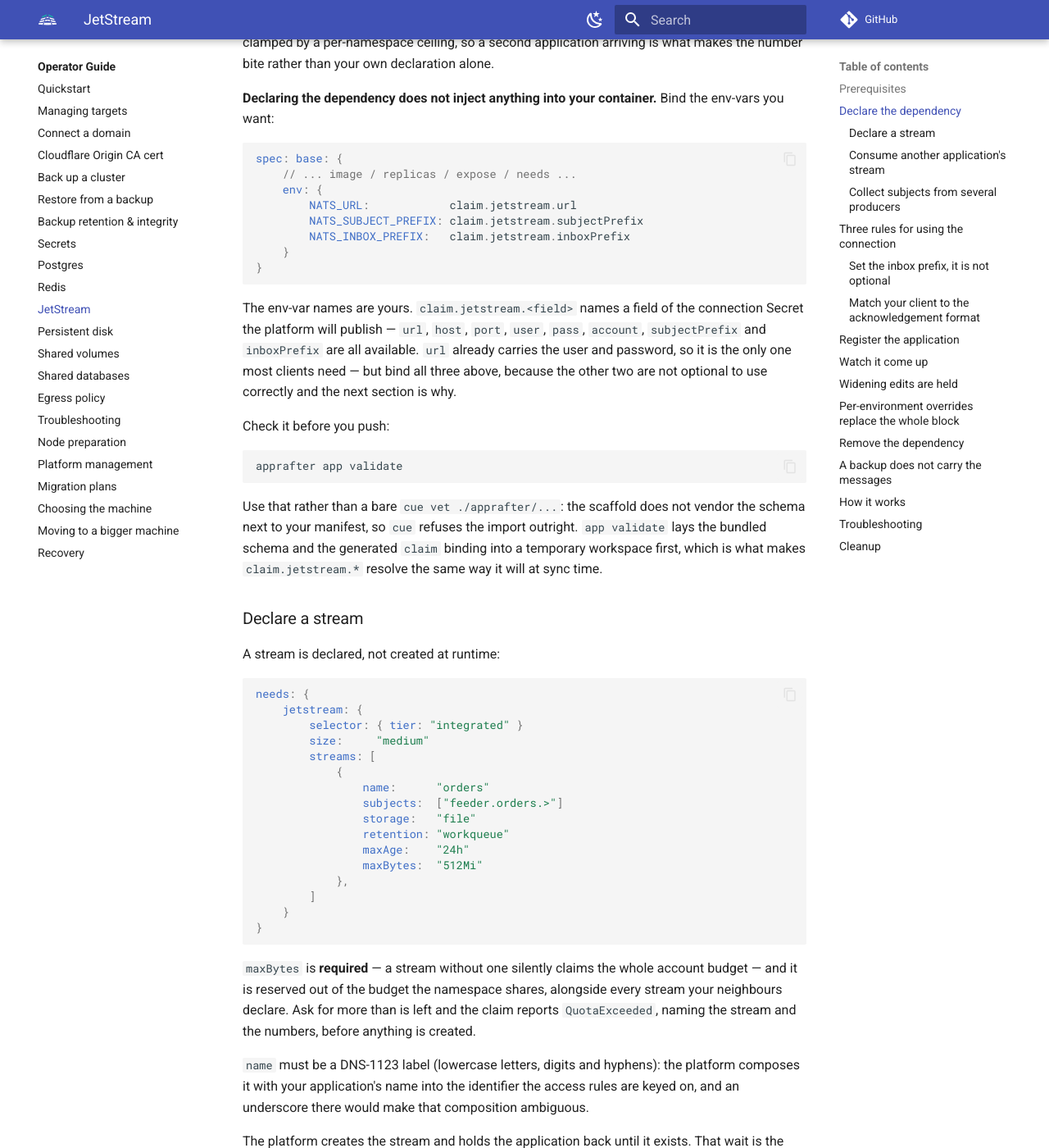
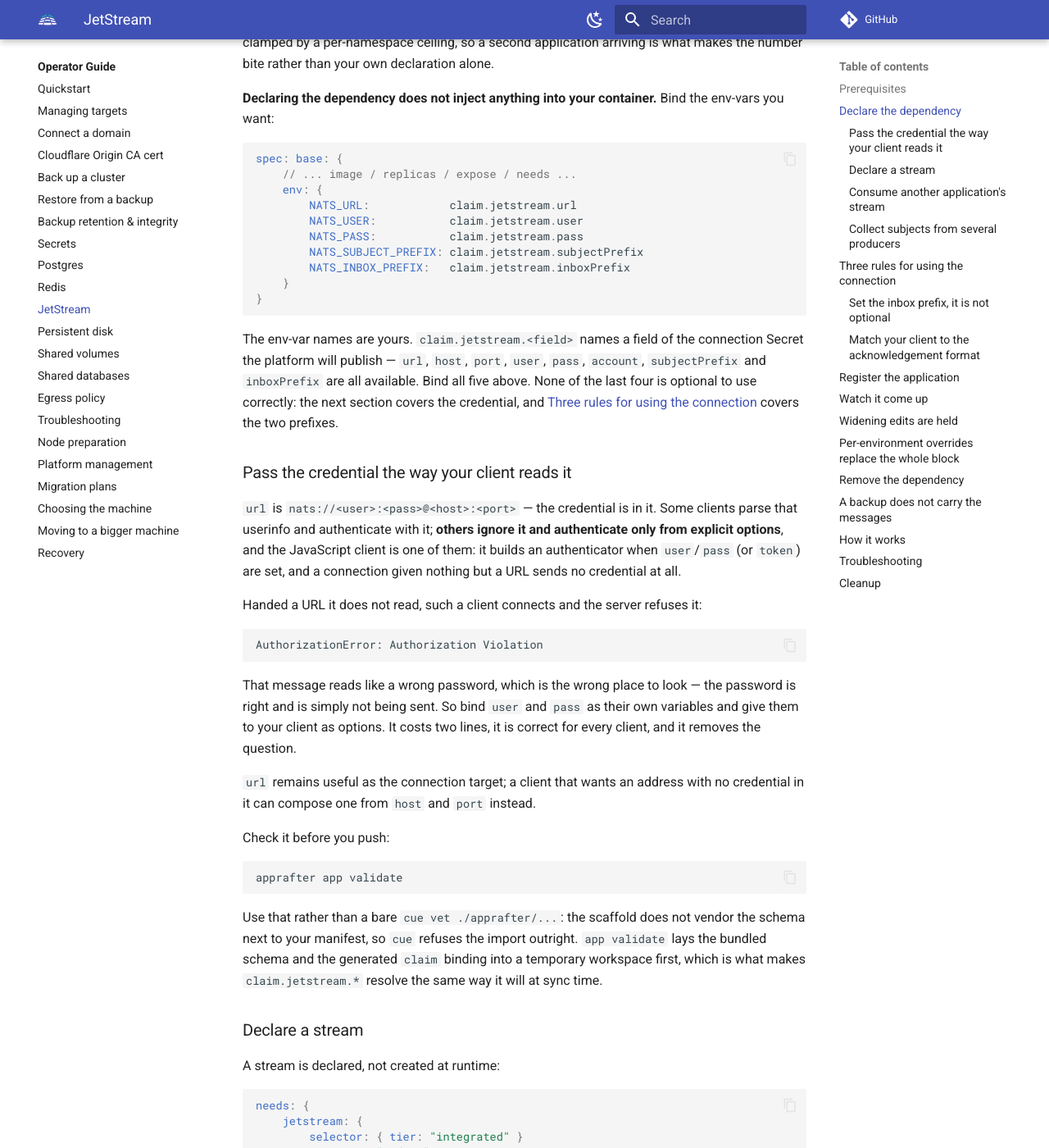
Before and after one commit to AppRafter/apprafter, an MkDocs documentation site: the page built from docs/operator-guide/jetstream.md, in a window 1280 px wide and 1400 px high, scrolled down 1243 px. Shown: the whole window at 82% size. Built offline with MkDocs 1.6.1 and Material for MkDocs 9.7.7, drawn with Linux system fonts in a browser that asks for light colours; comment, search, counter and statistics services are not loaded; some of the changed text lies outside the part shown.

Commit message:
docs(jetstream): the guide sent Bun clients into Authorization Violation
The connection section said of the Secret's fields:

    `url` already carries the user and password, so it is the only one most
    clients need

True of the Go client, and of the Rust client the provisioner's own verify
step uses. False for the JavaScript client — which is what this platform's
documented runtime, `@onebun/nats` over nats.js, uses. nats.js builds an
authenticator only when `user`/`pass` (or `token`) are set as connection
OPTIONS; a connection given nothing but `nats://user:pass@host:4222` in
`servers` sends no credential, and the server refuses it:

    AuthorizationError: Authorization Violation

The failure is misleading three ways at once. The message reads like a wrong
password, when the password is right and is simply not being sent. The
platform's own verify passes, because the Rust client takes user and pass as
separate arguments and never exercises the URL path — so the claim goes Ready
and every platform-side signal is green. And it is only reachable once a claim
IS ready, so it arrives after everything else has already gone green.

The example now binds `user` and `pass`, the sentence is replaced by a section
naming which clients read userinfo and which do not, and the symptom is in the
troubleshooting table under its literal error string so a search for it lands
somewhere useful.

No code change: the claim vocabulary already exposes `user` and `pass`
(`schemas/v1alpha1/application.cue:226`), so the correction in any affected
manifest is two lines.

Co-Authored-By: Claude Opus 5 (1M context) <noreply@anthropic.com>
Claude-Session: https://claude.ai/code/session_01LMR6YWzt8LKr5SoojhthzH

````diff
--- a/docs/operator-guide/jetstream.md
+++ b/docs/operator-guide/jetstream.md
@@ -67,6 +67,8 @@ spec: base: {
     // ... image / replicas / expose / needs ...
     env: {
         NATS_URL:            claim.jetstream.url
+        NATS_USER:           claim.jetstream.user
+        NATS_PASS:           claim.jetstream.pass
         NATS_SUBJECT_PREFIX: claim.jetstream.subjectPrefix
         NATS_INBOX_PREFIX:   claim.jetstream.inboxPrefix
     }
@@ -75,10 +77,33 @@ spec: base: {
 
 The env-var names are yours. `claim.jetstream.<field>` names a field of the
 connection Secret the platform will publish — `url`, `host`, `port`, `user`,
-`pass`, `account`, `subjectPrefix` and `inboxPrefix` are all available. `url`
-already carries the user and password, so it is the only one most clients need
-— but bind all three above, because the other two are not optional to use
-correctly and the next section is why.
+`pass`, `account`, `subjectPrefix` and `inboxPrefix` are all available. Bind
+all five above. None of the last four is optional to use correctly: the next
+section covers the credential, and [Three rules for using the
+connection](#three-rules-for-using-the-connection) covers the two prefixes.
+
+### Pass the credential the way your client reads it
+
+`url` is `nats://<user>:<pass>@<host>:<port>` — the credential is in it. Some
+clients parse that userinfo and authenticate with it; **others ignore it and
+authenticate only from explicit options**, and the JavaScript client is one of
+them: it builds an authenticator when `user`/`pass` (or `token`) are set, and
+a connection given nothing but a URL sends no credential at all.
+
+Handed a URL it does not read, such a client connects and the server refuses
+it:
+
+```text
+AuthorizationError: Authorization Violation
+```
+
+That message reads like a wrong password, which is the wrong place to look —
+the password is right and is simply not being sent. So bind `user` and `pass`
+as their own variables and give them to your client as options. It costs two
+lines, it is correct for every client, and it removes the question.
+
+`url` remains useful as the connection target; a client that wants an address
+with no credential in it can compose one from `host` and `port` instead.
 
 Check it before you push:
 
@@ -413,6 +438,7 @@ derived, and the reclaim after the grace window.
 | Symptom | Likely cause | Fix |
 | ------- | ------------ | --- |
 | The application connects and gets its credentials, but every operation times out from inside the pod | on a Cilium cluster, the egress rule for the message server is missing from the application's policy | Read it back: `kubectl get ciliumnetworkpolicy <application>-egress -n <namespace> -o yaml` should carry a rule for namespace `nats-system` on port 4222. If it does not, the operator is older than the release that added it — see [Egress policy](egress-policy.md). |
+| The application is refused at connect with `Authorization Violation`, and the claim is ready | the credential is only in `NATS_URL`, and the client does not read userinfo out of the server URL | Bind `claim.jetstream.user` and `claim.jetstream.pass` as their own variables and pass them to the client as options. The password is right and is simply not being sent — the message reads like a wrong password, which is the wrong place to look. See *Pass the credential the way your client reads it* above. |
 | A client times out after about ten seconds on operations that turn out to have happened anyway | the inbox prefix is not set | Set it from `claim.jetstream.inboxPrefix`, and check what already exists before retrying — a retry is what creates duplicates. See *Set the inbox prefix* above. |
 | The application stays at `AwaitingResourceClaim` and the claim never gets a provider | the `needs.jetstream.selector` matches no provider | Confirm the selector reads `tier=integrated`: `kubectl get serviceprovider jetstream-integrated -n apprafter-system -o yaml`. |
 | The claim stays unready with `AwaitingStreamCreation` | a declared stream has not been created yet, or could not be | Give it a few cycles, then read the claim's `Ready` condition message — it names the object that is not live. |
````
Also changed, not shown: docs/changelog/plan-history.md (+1 -0 lines).
